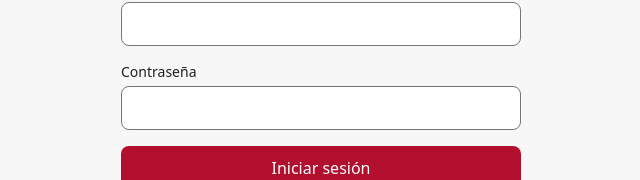
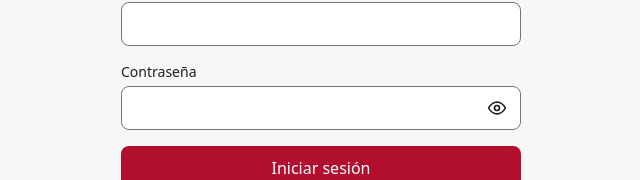
Before and after one commit to CUXUI/practica-Dead-Mans-Switch-mvp, a Next.js app: page /login in a window 1280 px wide. Shown: the part 130-310 px from the top of the page, without its empty margins (319-959 px from the left). Built offline with nearby package versions, Linux system fonts and the light colour scheme.

Commit message:
mostrar contraseña

```diff
--- a/components/auth/AuthForm.tsx
+++ b/components/auth/AuthForm.tsx
@@ -4,6 +4,7 @@ import { useState } from "react";
 import { useRouter } from "next/navigation";
 import { createClient } from "@/lib/supabase/client";
 import { destinoTrasIngreso } from "@/components/alta/push";
+import { IconoOjo, IconoOjoTachado } from "@/components/alta/iconos";
 
 type Props = { mode: "login" | "registro" };
 
@@ -15,6 +16,7 @@ export default function AuthForm({ mode }: Props) {
   const [error, setError] = useState<string | null>(null);
   const [info, setInfo] = useState<string | null>(null);
   const [loading, setLoading] = useState(false);
+  const [verContrasena, setVerContrasena] = useState(false);
 
   async function onSubmit(e: React.FormEvent<HTMLFormElement>) {
     e.preventDefault();
@@ -121,15 +123,26 @@ export default function AuthForm({ mode }: Props) {
       )}
       <div>
         <label htmlFor="password" className="mb-1 block text-sm font-medium">Contraseña</label>
+        <div className="relative">
           <input
             id="password"
             name="password"
-          type="password"
+            type={verContrasena ? "text" : "password"}
             required
             minLength={8}
             autoComplete={mode === "login" ? "current-password" : "new-password"}
-          className={inputClass}
+            className={`${inputClass} pr-12`}
           />
+          <button
+            type="button"
+            onClick={() => setVerContrasena((v) => !v)}
+            aria-label={verContrasena ? "Ocultar contraseña" : "Mostrar contraseña"}
+            aria-pressed={verContrasena}
+            className="absolute inset-y-0 right-0 flex w-12 items-center justify-center text-text"
+          >
+            {verContrasena ? <IconoOjoTachado className="size-5" /> : <IconoOjo className="size-5" />}
+          </button>
+        </div>
       </div>
 
       {mode === "registro" && (
```
Lines whose indentation alone changed are shown as unchanged.
